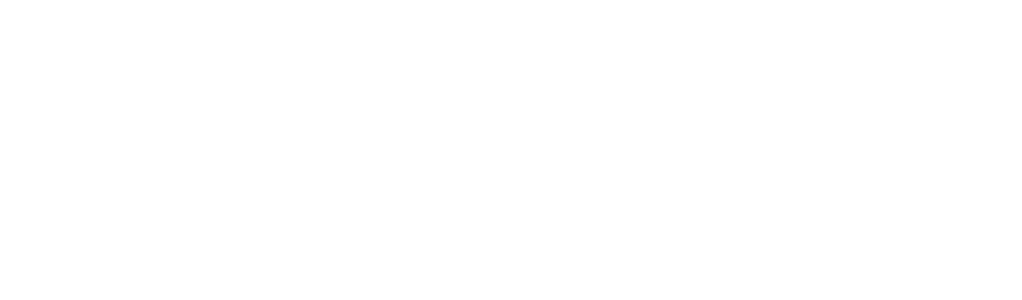
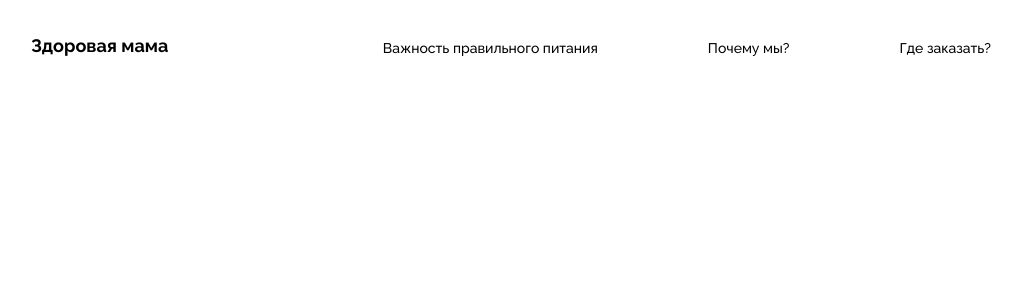
Before and after one commit to mobacsell/healthy-mom, a React (Create React App) app: page / in a window 1280 px wide. Shown: the top 300 px of the page, without its empty margins (39-1061 px from the left). Built offline with nearby package versions, Linux system fonts and the light colour scheme.

Commit message:
feat: add react-router; add Header comp

```diff
--- a/package.json
+++ b/package.json
@@ -12,6 +12,7 @@
     "@types/react-dom": "^18.2.1",
     "react": "^18.2.0",
     "react-dom": "^18.2.0",
+    "react-router-dom": "^6.11.0",
     "react-scripts": "5.0.1",
     "typescript": "^4.9.5",
     "web-vitals": "^2.1.4"
--- a/public/index.html
+++ b/public/index.html
@@ -24,7 +24,11 @@
       work correctly both with client-side routing and a non-root public URL.
       Learn how to configure a non-root public URL by running `npm run build`.
     -->
-    <title>React App</title>
+    <link
+      href="https://fonts.googleapis.com/css2?family=Raleway:wght@400;500;600;700&display=swap"
+      rel="stylesheet"
+    />
+    <title>Здоровая мама</title>
   </head>
   <body>
     <noscript>You need to enable JavaScript to run this app.</noscript>
--- a/src/App/App.tsx
+++ b/src/App/App.tsx
@@ -1,6 +1,11 @@
 import React from "react";
 import styles from "./App.module.css";
+import { Header } from "./components/Header";
 
 export function App() {
-  return <div></div>;
+  return (
+    <div>
+      <Header />
+    </div>
+  );
 }
--- /dev/null
+++ b/src/App/components/Header/Header.module.css
@@ -0,0 +1,36 @@
+.root {
+  display: flex;
+  width: 1140px;
+  margin: 0 auto;
+  justify-content: space-between;
+  align-items: flex-end;
+  font-family: "Raleway", Arial, Helvetica, sans-serif;
+}
+
+.logo {
+  font-weight: 700;
+  font-size: 18px;
+  text-decoration: none;
+  color: #000;
+  transition: 0.3s color;
+}
+
+.menu {
+  display: flex;
+  gap: 110px;
+  list-style-type: none;
+  padding: 0 180px;
+  margin: 40px 0 0 0;
+  font-weight: 500;
+  font-size: 14px;
+}
+
+.link {
+  text-decoration: none;
+  color: #000;
+  transition: 0.3s color;
+}
+
+.link:hover {
+  color: #35b86c;
+}
--- /dev/null
+++ b/src/App/components/Header/Header.tsx
@@ -0,0 +1,29 @@
+import React from "react";
+import styles from "./Header.module.css";
+
+export function Header() {
+  return (
+    <header className={styles.root}>
+      <a href="/" className={styles.logo}>
+        Здоровая мама
+      </a>
+      <ul className={styles.menu}>
+        <li>
+          <a href="/" className={styles.link}>
+            Важность правильного питания
+          </a>
+        </li>
+        <li>
+          <a href="/" className={styles.link}>
+            Почему мы?
+          </a>
+        </li>
+        <li>
+          <a href="/" className={styles.link}>
+            Где заказать?
+          </a>
+        </li>
+      </ul>
+    </header>
+  );
+}
--- /dev/null
+++ b/src/App/components/Header/index.ts
@@ -0,0 +1 @@
+export { Header } from "./Header";
--- a/src/index.css
+++ b/src/index.css
@@ -1,13 +1,14 @@
 body {
   margin: 0;
-  font-family: -apple-system, BlinkMacSystemFont, 'Segoe UI', 'Roboto', 'Oxygen',
-    'Ubuntu', 'Cantarell', 'Fira Sans', 'Droid Sans', 'Helvetica Neue',
+  font-family: -apple-system, BlinkMacSystemFont, "Segoe UI", "Roboto", "Oxygen",
+    "Ubuntu", "Cantarell", "Fira Sans", "Droid Sans", "Helvetica Neue",
     sans-serif;
   -webkit-font-smoothing: antialiased;
   -moz-osx-font-smoothing: grayscale;
+  user-select: none;
 }
 
 code {
-  font-family: source-code-pro, Menlo, Monaco, Consolas, 'Courier New',
+  font-family: source-code-pro, Menlo, Monaco, Consolas, "Courier New",
     monospace;
 }
```
Also changed, not shown: 1 other file (tests, documents, lock files or other folders).
